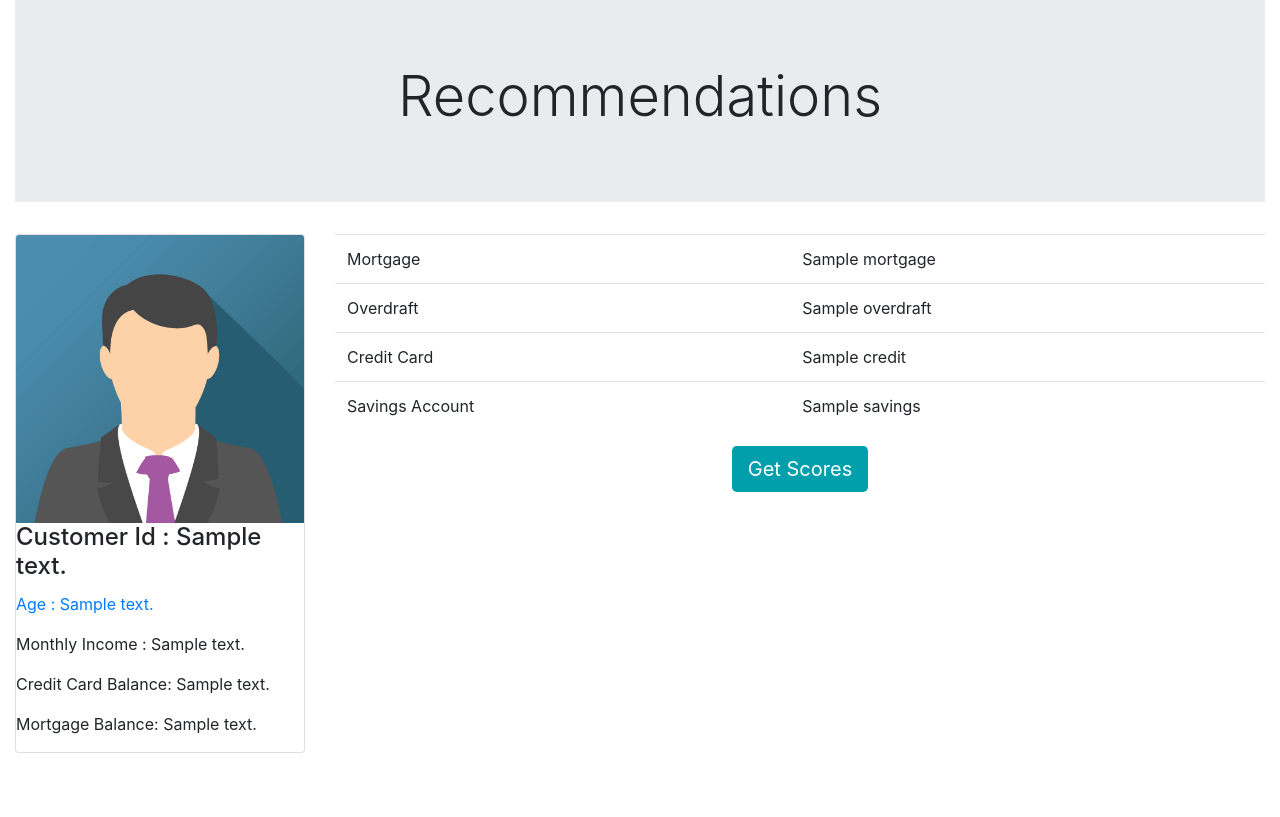
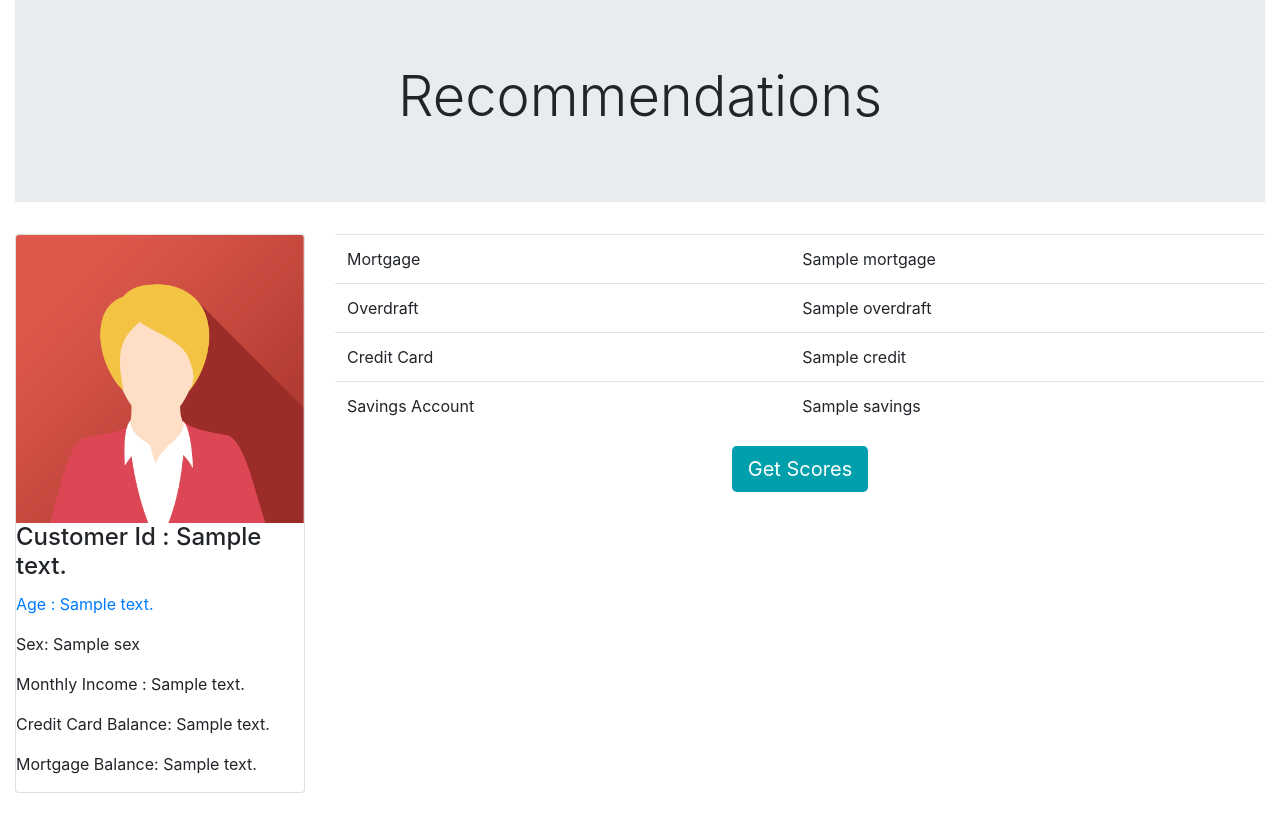
Before and after one commit to mokshagna517/GradProject, a Flask app: template templates/predicted_results.html in a window 1280 px wide. Shown: the part 105-922 px from the top of the page. Before the commit the page ends 858 px from the top, so only its background shows below. Run offline with Flask 2, Linux system fonts and the light colour scheme; the template is opened without the code that fills it: most values are stand-ins (such as "Sample title", 1, 10 or a date in 2020); parts of the project's set-up code (start-up, migrations or seed data) failed here and were passed over; some libraries are stand-ins or nearby versions.

Commit message:
Update predicted_results.html

```diff
--- a/templates/predicted_results.html
+++ b/templates/predicted_results.html
@@ -45,14 +45,20 @@
 		</div>
 		<div class="row">
 			<div class="col-sm-12 col-md-4 col-lg-3 mb-4">
-                <div class="card">
-                    <img class="card-img-top" src="{{ url_for('static',filename='styles/img_man.png') }}">
+
+                   <div class="card">
+					{% if sex == "Male" %}
+         				<img class="card-img-top" src="{{ url_for('static',filename='styles/img_man.png') }}">
+    				{% else %}
+        				<img class="card-img-top" src="{{ url_for('static',filename='styles/img_women.png') }}">
+    				{% endif %}
                     <div class="card-block">
                         <h4 class="card-title">Customer Id : {{array_details[1]}}</h4>
                         <div class="meta">
                             <p class="text-primary">Age : {{array_details[2]}}</p>
                         </div>
                         <div class="card-text">
+				<p> Sex: {{sex}}</p>
                             <p> Monthly Income : {{array_details[4]}} </p>
 							<p> Credit Card Balance: {{array_details[5]}}</p>
 							<p> Mortgage Balance: {{array_details[6]}}</p>
```
